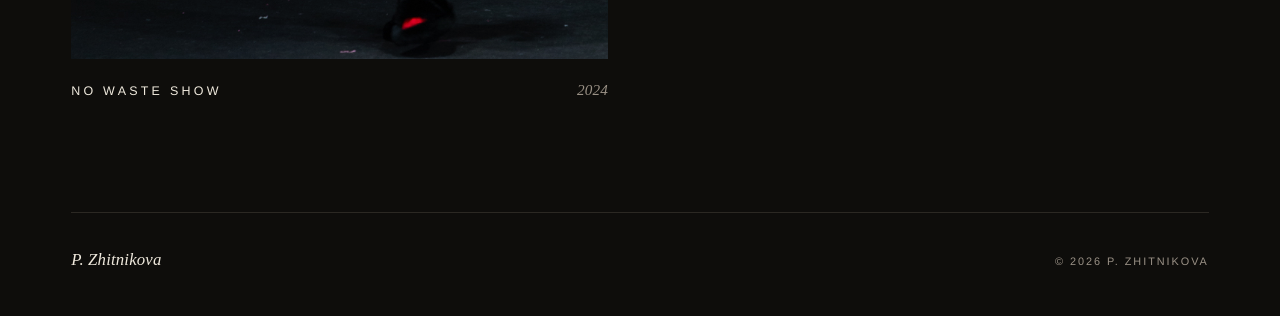
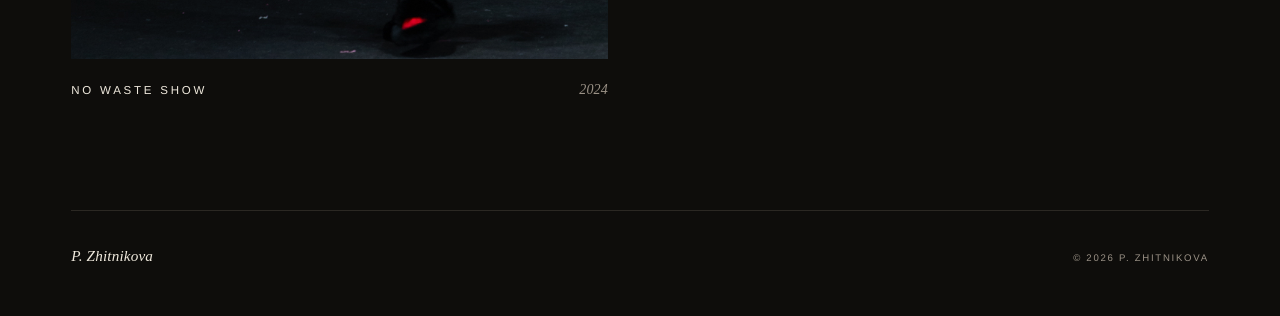
Before and after one commit to pzhitnikova/pzhitnikova.github.io, a Jekyll site: the page built from index.md, in a window 1280 px wide. Shown: the part 915-1231 px from the top of the page. Built offline with Jekyll 4.4.1, drawn with Linux system fonts in a browser that asks for light colours.

Commit message:
Carry the title reduction through the whole type scale
Co-Authored-By: Claude Fable 5 <noreply@anthropic.com>

```diff
--- a/assets/css/main.css
+++ b/assets/css/main.css
@@ -60,9 +60,9 @@ a:focus-visible, button:focus-visible {
 
 .label {
   font-family: var(--sans);
-  font-size: .6rem;
+  font-size: .55rem;
   font-weight: 400;
-  letter-spacing: .28em;
+  letter-spacing: .26em;
   text-transform: uppercase;
   color: var(--ink-dim);
 }
@@ -192,9 +192,9 @@ a:focus-visible, button:focus-visible {
 }
 
 .card-title {
-  font-size: .78rem;
+  font-size: .72rem;
   font-weight: 400;
-  letter-spacing: .26em;
+  letter-spacing: .24em;
   text-transform: uppercase;
 }
 
@@ -210,13 +210,13 @@ a:focus-visible, button:focus-visible {
 .card-year {
   font-family: var(--serif);
   font-style: italic;
-  font-size: .95rem;
+  font-size: .88rem;
   color: var(--ink-dim);
 }
 
 /* ── Pagina progetto ──────────────────────────────────────── */
 
-.backlink { margin: clamp(1.2rem, 3vh, 1.8rem) 0 0; font-size: .78rem; }
+.backlink { margin: clamp(1.2rem, 3vh, 1.8rem) 0 0; font-size: .72rem; }
 
 .project-head { margin: clamp(1.2rem, 3.2vh, 1.9rem) 0 0; }
 
@@ -229,15 +229,15 @@ a:focus-visible, button:focus-visible {
 .project-meta {
   border-top: 1px solid var(--rule);
   border-bottom: 1px solid var(--rule);
-  padding: .5rem 0;
+  padding: .42rem 0;
   margin: 0;
 }
 
 .project-body {
   max-width: var(--measure);
   margin: clamp(1.2rem, 3vh, 1.8rem) 0 0;
-  font-size: .9rem;
-  line-height: 1.75;
+  font-size: .85rem;
+  line-height: 1.7;
 }
 .project-body p { margin: 0 0 1.2em; }
 
@@ -254,7 +254,7 @@ a:focus-visible, button:focus-visible {
 }
 .project-details > div:last-child { border-bottom: 1px solid var(--rule); }
 .project-details dt { padding-top: .2em; }
-.project-details dd { margin: 0; font-size: .9rem; }
+.project-details dd { margin: 0; font-size: .85rem; }
 
 /* Lookbook: dittico — foto a coppie, video centrato sotto */
 .lookbook {
@@ -297,7 +297,7 @@ a:focus-visible, button:focus-visible {
 .pager-next { text-align: right; margin-left: auto; }
 
 .pager-link {
-  font-size: clamp(1.05rem, 2.3vw, 1.35rem);
+  font-size: clamp(1rem, 2.1vw, 1.25rem);
   font-style: italic;
   transition: color .3s ease;
 }
@@ -332,14 +332,14 @@ a:focus-visible, button:focus-visible {
   margin: 0;
   font-family: var(--serif);
   font-style: italic;
-  font-size: 1.05rem;
+  font-size: .95rem;
 }
 
-.foot-links { margin: 0; display: flex; gap: 1.8rem; font-size: .82rem; }
+.foot-links { margin: 0; display: flex; gap: 1.8rem; font-size: .78rem; }
 
 .foot-copy {
   margin: 0 0 0 auto;
-  font-size: .68rem;
+  font-size: .6rem;
   letter-spacing: .18em;
   text-transform: uppercase;
   color: var(--ink-dim);
```
